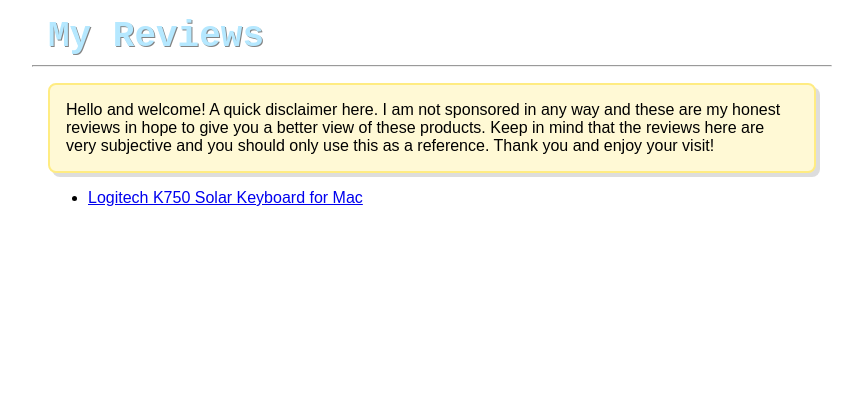
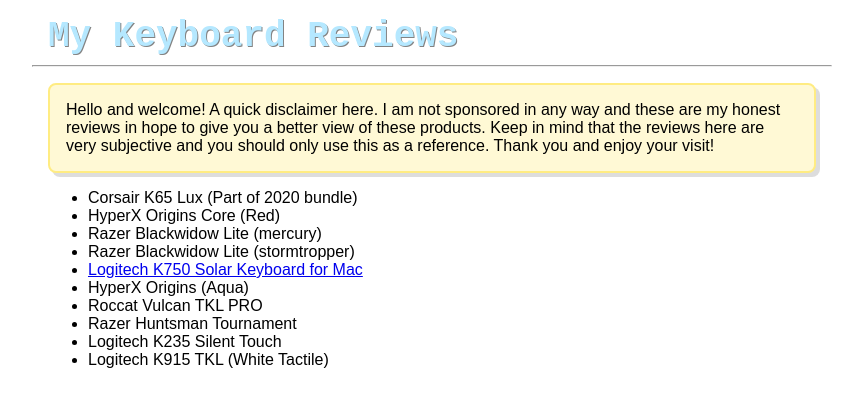
Before and after one commit to jdlwahaha/keyboards, a plain HTML site: page index.html in a window 1280 px wide. Shown: the whole page, without its empty margins (208-1071 px from the left). Drawn offline with Linux system fonts and the light colour scheme.

Commit message:
Update keyboard list

```diff
--- a/compiled/style.css
+++ b/compiled/style.css
@@ -93,6 +93,15 @@
   visibility: hidden;
 }
 
+#reviewList {
+  font-family: "Roboto Mono" "Courier New";
+
+  animation: 1500ms fadeIn;
+  animation-delay: 350ms;
+  animation-fill-mode: forwards;
+  visibility: hidden;
+}
+
 iframe {
   animation: 2s slideInFromBottom;
   animation-delay: 4000ms;
--- a/index.html
+++ b/index.html
@@ -7,12 +7,12 @@
     <meta name="viewport" content="width=device-width, initial-scale=1.0">
     <link rel="stylesheet" href="compiled/style.css">
     <link rel="icon" type="image/png" href="compiled/favicon.png">
-    <title>My Reviews</title>
+    <title>My Keyboard Reviews</title>
 </head>
 
 <body>
     <header>
-        My Reviews
+        My Keyboard Reviews
     </header>
     <hr>
 
@@ -21,10 +21,44 @@
             Hello and welcome! A quick disclaimer here. I am not sponsored in any way and these are my honest reviews in hope to give you a better view of these products. Keep in mind that the reviews here are very subjective and you should only use this as a reference. Thank you and enjoy your visit!
         </div>
 
-        <ul>
+        <ul id="reviewList">
+            <li>
+                <a>Corsair K65 Lux (Part of 2020 bundle)</a>
+            </li>
+            <li>
+                <a>HyperX Origins Core (Red)</a>
+            </li>
+            <li>
+                <a>Razer Blackwidow Lite (mercury)</a>
+            </li>
+
+
+
+            <li>
+                <a>Razer Blackwidow Lite (stormtropper)</a>
+            </li>
+            <!-- <li>
+                <a></a>
+            </li> -->
             <li>
                 <a href="compiled/logitech-k750-solar-mac">Logitech K750 Solar Keyboard for Mac</a>
             </li>
+            <li>
+                <a>HyperX Origins (Aqua)</a>
+            </li>
+            <li>
+                <a>Roccat Vulcan TKL PRO</a>
+            </li>
+            <li>
+                <a>Razer Huntsman Tournament</a>
+            </li>
+            <li>
+                <a>Logitech K235 Silent Touch</a>
+            </li>
+            <li>
+                <a>Logitech K915 TKL (White Tactile)</a>
+            </li>
+
         </ul>
 
     </div>
```
Also changed, not shown: compiled/logitech-k750-solar-mac.html (+1 -2 lines).
